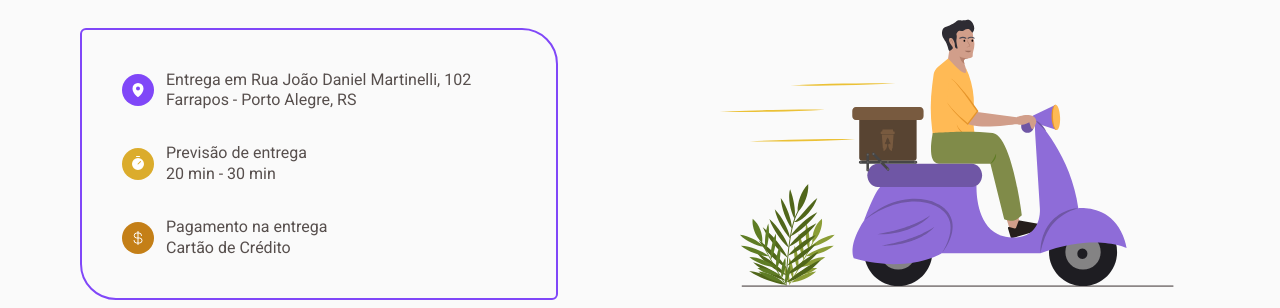
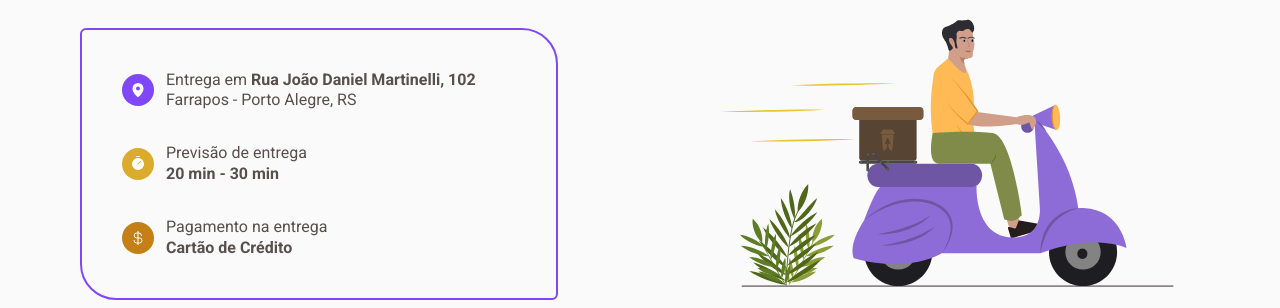
Before and after one commit to miqueiasousa/ignite-reactjs-desafio-02, a React (Vite) app: page /checkout/success in a window 1280 px wide. Shown: the part 528-836 px from the top of the page. Built offline with nearby package versions, Linux system fonts and the light colour scheme.

Commit message:
chore: improve success page style

```diff
--- a/src/pages/Success/Success.styles.ts
+++ b/src/pages/Success/Success.styles.ts
@@ -12,22 +12,17 @@ export const SuccessSubtitle = styled.h2`
   font-weight: 400;
 `
 
-export const OrderInfo = styled.div`
+export const OrderDetail = styled.div`
   padding: 2.5rem;
   border-radius: 6px 36px;
   border: 2px solid ${props => props.theme.colors.purple[500]};
   display: flex;
   flex-direction: column;
   gap: 2rem;
+`
 
-  .item {
-    display: flex;
-    align-items: center;
-    gap: 0.75rem;
-
-    > div {
-      display: flex;
-      flex-direction: column;
-    }
-  }
+export const Detail = styled.div`
+  display: flex;
+  align-items: center;
+  gap: 0.75rem;
 `
--- a/src/pages/Success/Success.tsx
+++ b/src/pages/Success/Success.tsx
@@ -22,35 +22,37 @@ export function Success() {
             Agora é só aguardar que logo o café chegará até você
           </S.SuccessSubtitle>
         </Stack>
-        <S.OrderInfo>
-          <div className="item">
+        <S.OrderDetail>
+          <S.Detail>
             <Avatar bgColor={theme.colors.purple[500]}>
               <MapPin size={16} weight="fill" />
             </Avatar>
-            <div>
-              <span>Entrega em Rua João Daniel Martinelli, 102</span>
+            <Stack spacing={0}>
+              <span>
+                Entrega em <strong>Rua João Daniel Martinelli, 102</strong>
+              </span>
               <span>Farrapos - Porto Alegre, RS</span>
-            </div>
-          </div>
-          <div className="item">
+            </Stack>
+          </S.Detail>
+          <S.Detail>
             <Avatar bgColor={theme.colors.yellow[500]}>
               <Timer size={16} weight="fill" />
             </Avatar>
-            <div>
+            <Stack spacing={0}>
               <span>Previsão de entrega</span>
-              <span>20 min - 30 min</span>
-            </div>
-          </div>
-          <div className="item">
+              <strong>20 min - 30 min</strong>
+            </Stack>
+          </S.Detail>
+          <S.Detail>
             <Avatar bgColor={theme.colors.yellow[900]}>
               <CurrencyDollar size={16} />
             </Avatar>
-            <div>
+            <Stack spacing={0}>
               <span>Pagamento na entrega</span>
-              <span>Cartão de Crédito</span>
-            </div>
-          </div>
-        </S.OrderInfo>
+              <strong>Cartão de Crédito</strong>
+            </Stack>
+          </S.Detail>
+        </S.OrderDetail>
       </Stack>
       <img src={delivery} />
     </S.SuccessContainer>
```
